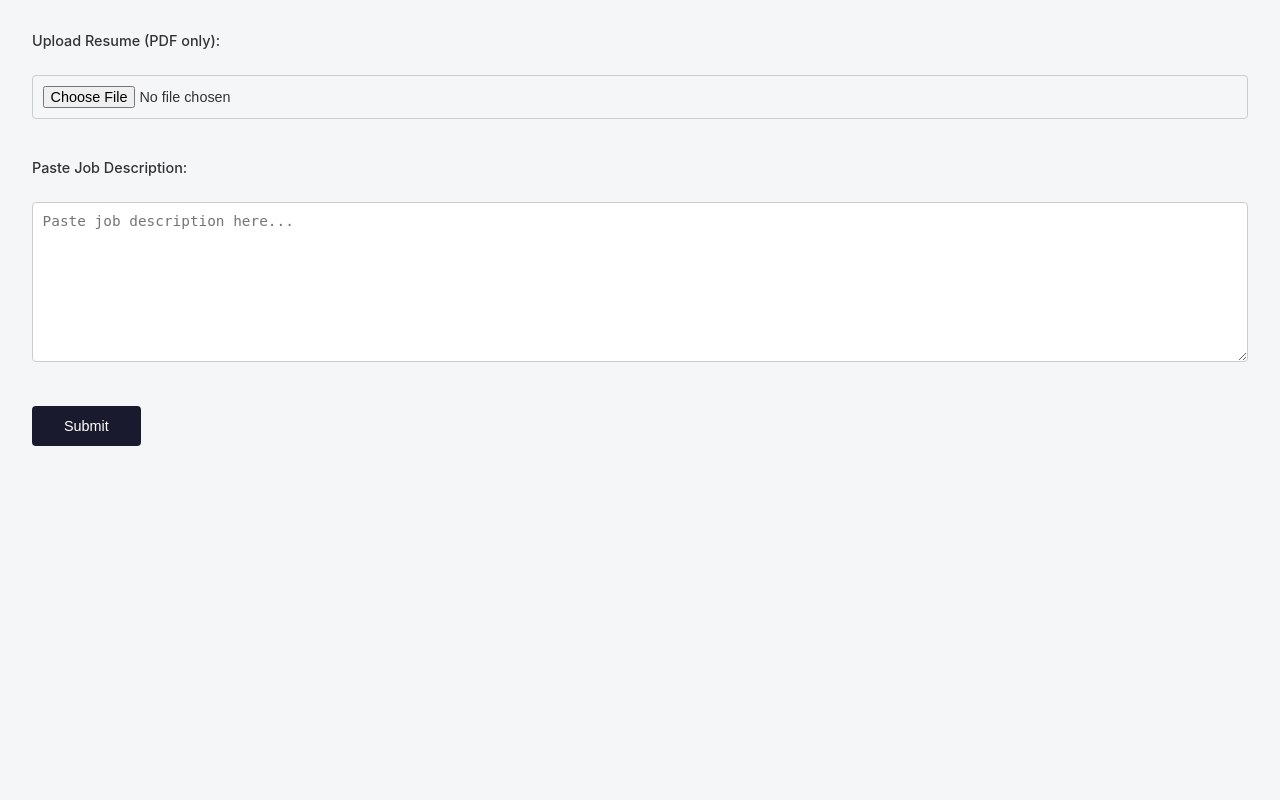
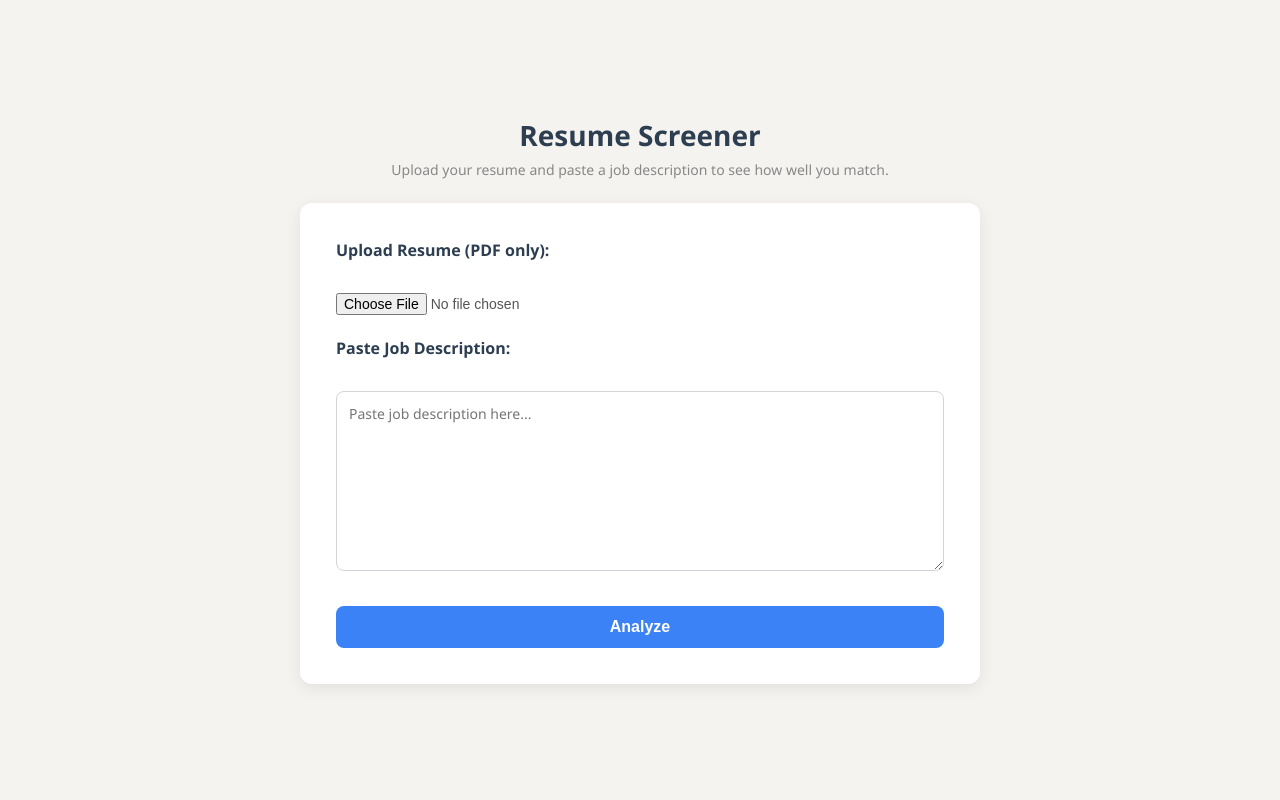
Before and after one commit to bbinita/resume-screener, a Django app: template screener/templates/screener/index.html in a window 1280 px wide. Run offline with Django 3.2, Linux system fonts and the light colour scheme; the template is opened without the code that fills it, so the values that code supplies are empty.

Commit message:
updated css

```diff
--- a/resume_screener/settings.py
+++ b/resume_screener/settings.py
@@ -20,7 +20,8 @@ BASE_DIR = Path(__file__).resolve().parent.parent
 # See https://docs.djangoproject.com/en/6.0/howto/deployment/checklist/
 
 # SECURITY WARNING: keep the secret key used in production secret!
-SECRET_KEY = 'django-insecure-*_k1k8hm9@&wc28%_el2=n!a)q#l+lys%c$dl1z4b&ggmc(7z*'
+import os
+SECRET_KEY = os.environ.get('SECRET_KEY')
 
 # SECURITY WARNING: don't run with debug turned on in production!
 DEBUG = True
--- a/screener/static/screener/style.css
+++ b/screener/static/screener/style.css
@@ -1,119 +1,186 @@
-* {
+*,
+*::before,
+*::after {
   box-sizing: border-box;
   margin: 0;
   padding: 0;
 }
 
 body {
-  font-family:
-    -apple-system, BlinkMacSystemFont, "Segoe UI", Roboto, sans-serif;
-  background-color: #f4f6f8;
+  font-family: "Segoe UI", Arial, sans-serif;
+  background-color: #f5f3ef;
   color: #333;
-  padding: 2rem;
+  min-height: 100vh;
+  display: flex;
+  align-items: center;
+  justify-content: center;
+  padding: 40px 16px;
 }
 
-.container {
-  max-width: 700px;
-  margin: 0 auto;
-  background: white;
-  padding: 2rem;
+form,
+.result-card {
+  background: #ffffff;
+  padding: 36px;
+  border-radius: 12px;
+  width: 100%;
+  max-width: 680px;
+  box-shadow: 0 4px 16px rgba(0, 0, 0, 0.08);
+}
+
+label {
+  display: block;
+  font-weight: 600;
+  margin-bottom: 6px;
+  color: #2c3e50;
+}
+
+input[type="file"] {
+  display: block;
+  margin-top: 4px;
+  font-size: 14px;
+  color: #555;
+}
+
+textarea {
+  width: 100%;
+  min-height: 180px;
+  padding: 12px;
+  border: 1px solid #d1d5db;
   border-radius: 8px;
-  box-shadow: 0 2px 10px rgba(0, 0, 0, 0.08);
+  font-size: 14px;
+  resize: vertical;
+  color: #333;
+  margin-top: 4px;
+}
+
+textarea:focus {
+  outline: none;
+  border-color: #3b82f6;
+  box-shadow: 0 0 0 3px rgba(59, 130, 246, 0.15);
+}
+
+button[type="submit"] {
+  display: block;
+  width: 100%;
+  padding: 12px;
+  background-color: #3b82f6;
+  color: #fff;
+  font-size: 16px;
+  font-weight: 600;
+  border: none;
+  border-radius: 8px;
+  cursor: pointer;
+  margin-top: 8px;
+  transition: background-color 0.2s;
+}
+
+button[type="submit"]:hover {
+  background-color: #2563eb;
+}
+
+.error {
+  color: #dc2626;
+  background: #fef2f2;
+  border: 1px solid #fecaca;
+  padding: 10px 14px;
+  border-radius: 6px;
+  margin-bottom: 20px;
+  font-size: 14px;
 }
 
 h1 {
-  font-size: 1.8rem;
-  margin-bottom: 1.5rem;
-  color: #1a1a2e;
-}
-
-label {
-  font-weight: 500;
-  display: block;
-  margin-bottom: 0.4rem;
-  font-size: 0.9rem;
-}
-
-input[type="file"],
-textarea {
-  width: 100%;
-  padding: 0.6rem;
-  border: 1px solid #ccc;
-  border-radius: 4px;
-  font-size: 0.9rem;
-  margin-bottom: 1.25rem;
-}
-
-textarea {
-  height: 160px;
-  resize: vertical;
-}
-
-button {
-  background-color: #1a1a2e;
-  color: white;
-  padding: 0.75rem 2rem;
-  border: none;
-  border-radius: 4px;
-  font-size: 0.9rem;
-  cursor: pointer;
-  transition: background 0.2s;
-}
-
-button:hover {
-  background-color: #2d2d5e;
-}
-
-.error {
-  background: #ffe5e5;
-  color: #c0392b;
-  padding: 0.75rem 1rem;
-  border-radius: 4px;
-  margin-bottom: 1rem;
-  font-size: 0.88rem;
+  font-size: 24px;
+  color: #2c3e50;
+  margin-bottom: 24px;
 }
 
 .score {
-  font-size: 2rem;
-  font-weight: 700;
-  color: #1a1a2e;
-  margin-bottom: 1.5rem;
+  font-size: 18px;
+  font-weight: 600;
+  background: #f0fdf4;
+  border: 1px solid #bbf7d0;
+  color: #166534;
+  padding: 14px 18px;
+  border-radius: 8px;
+  margin-bottom: 24px;
 }
 
 .score span {
-  color: #27ae60;
+  font-size: 28px;
+  font-weight: 700;
 }
 
 .keywords-title {
-  font-size: 1rem;
+  font-size: 16px;
   font-weight: 600;
-  margin-bottom: 0.75rem;
-  color: #555;
+  color: #2c3e50;
+  margin-bottom: 12px;
 }
 
 .keyword-list {
   display: flex;
   flex-wrap: wrap;
-  gap: 0.5rem;
+  gap: 8px;
+  margin-bottom: 28px;
 }
 
 .keyword-list p {
-  background: #eef2ff;
-  color: #3a3aad;
-  padding: 0.3rem 0.75rem;
+  background: #eff6ff;
+  border: 1px solid #bfdbfe;
+  color: #1d4ed8;
+  padding: 4px 12px;
   border-radius: 20px;
-  font-size: 0.8rem;
-  font-family: monospace;
+  font-size: 13px;
+  font-weight: 500;
 }
 
 .back-link {
   display: inline-block;
-  margin-top: 1.5rem;
-  color: #3a3aad;
+  color: #3b82f6;
   text-decoration: none;
-  font-size: 0.88rem;
+  font-size: 14px;
+  font-weight: 500;
 }
 
 .back-link:hover {
   text-decoration: underline;
 }
+
+.container {
+  width: 100%;
+  max-width: 680px;
+}
+
+.site-title {
+  text-align: center;
+  font-size: 28px;
+  color: #2c3e50;
+  margin-bottom: 6px;
+}
+
+.site-subtitle {
+  text-align: center;
+  color: #888;
+  font-size: 14px;
+  margin-bottom: 24px;
+}
+
+textarea {
+  font-family: inherit;
+}
+
+.score-high {
+  background: #f0fdf4;
+  border-color: #bbf7d0;
+  color: #166534;
+}
+.score-mid {
+  background: #fefce8;
+  border-color: #fde68a;
+  color: #854d0e;
+}
+.score-low {
+  background: #fef2f2;
+  border-color: #fecaca;
+  color: #991b1b;
+}
--- a/screener/templates/screener/base.html
+++ b/screener/templates/screener/base.html
@@ -2,10 +2,12 @@
 <!doctype html>
 <html lang="en">
   <head>
-    <title>Title</title>
-    <link rel="stylesheet" href="{% static 'screener/style.css' %}" />
+    <meta charset="UTF-8" />
+    <meta name="viewport" content="width=device-width, initial-scale=1" />
+    <title>{% block title %}Resume Screener{% endblock %}</title>
+    <link rel="stylesheet" href="{% static 'screener/style.css' %}?v=3" />
   </head>
   <body>
-    {% block content %} {% endblock %}
+    <div class="container">{% block content %} {% endblock %}</div>
   </body>
 </html>
--- a/screener/templates/screener/index.html
+++ b/screener/templates/screener/index.html
@@ -1,16 +1,28 @@
-{% extends "screener/base.html" %} {% block content %} {% if error %}
+{% extends "screener/base.html" %} {% block title %}Resume Screener{% endblock%}
+{% block content %}
+<h1 class="site-title">Resume Screener</h1>
+<p class="site-subtitle">
+  Upload your resume and paste a job description to see how well you match.
+</p>
+
+{% if error %}
 <p class="error">{{ error }}</p>
 {% endif %}
-<form method="POST" enctype="multipart/form-data" action="{% url 'result' %}">
+<form
+  method="POST"
+  enctype="multipart/form-data"
+  action="{% url 'result' %}"
+  onsubmit="
+    document.getElementById('submit-btn').innerText = 'Analyzing...';
+    document.getElementById('submit-btn').disabled = true;
+  "
+>
   {% csrf_token %}
-
   <div>
     <label for="resume">Upload Resume (PDF only):</label><br />
     <input type="file" id="resume" name="resume" accept=".pdf" required />
   </div>
-
   <br />
-
   <div>
     <label for="job_description">Paste Job Description:</label><br />
     <textarea
@@ -20,10 +32,7 @@
       required
     ></textarea>
   </div>
-
   <br />
-
-  <button type="submit">Submit</button>
+  <button type="submit" id="submit-btn">Analyze</button>
 </form>
-
 {% endblock %}
```
Also changed, not shown: screener/templates/screener/result.html (+15 -3 lines), screener/utils.py (+5 -11 lines).
